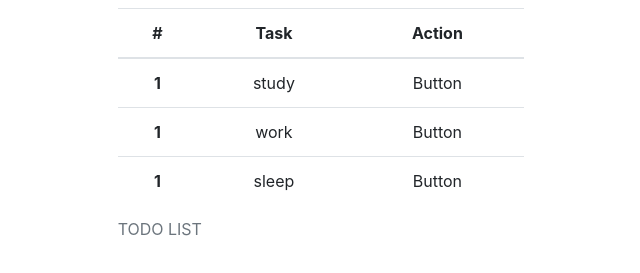
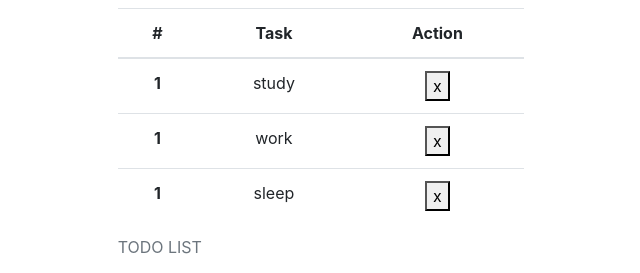
Before and after one commit to mtthwyng15/todolist, a React (Create React App) app: page / in a window 1280 px wide. Shown: the part 248-521 px from the top of the page, without its empty margins (319-959 px from the left). Built offline with nearby package versions, Linux system fonts and the light colour scheme.

Commit message:
add remove function functionality add index in map and change map key = index

```diff
--- a/src/App.js
+++ b/src/App.js
@@ -31,7 +31,19 @@ class App extends Component {
         newTask: ''
       })
     }
+  }
 
+  removeTask = (task) => {
+
+    const {todoList} = this.state;
+
+    const updatedTodoList = todoList.filter(updateTasks => {
+      return updateTasks !== task;
+    })
+
+    this.setState({
+      todoList: [...updatedTodoList]
+    })
   }
 
   render(){
@@ -47,7 +59,7 @@ class App extends Component {
 
         {/*  */}
 
-        <TaskList todoList={todoList}/>
+        <TaskList todoList={todoList} remove={this.removeTask}/>
       </div>
     );
   }
--- a/src/components/TaskList.js
+++ b/src/components/TaskList.js
@@ -1,8 +1,8 @@
 import React, {Component} from 'react';
 
 class TaskList extends Component{
-  // const {todoList} = this.props;
   render(){
+    const {todoList,remove} = this.props;
     return(
       <div>
         <div className='row'>
@@ -19,12 +19,14 @@ class TaskList extends Component{
               </thead>
               <tbody>
                 {
-                  this.props.todoList.map(item => {
+                todoList.map((item,i) => {
                     return(
-                      <tr key={item}>
+                      <tr key={i}>
                         <th scope="row">1</th>
-                        <td>{item}</td>
-                        <td>Button</td>
+                        <td>{todoList[i]}</td>
+                        <td>
+                          <button onClick={(e) => remove(item)} > x </button>
+                        </td>
                       </tr>
                     )
                   })
```
